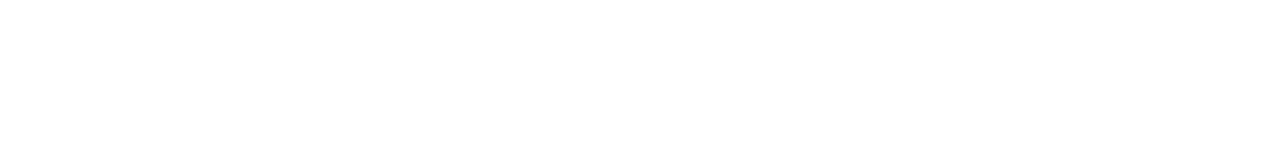
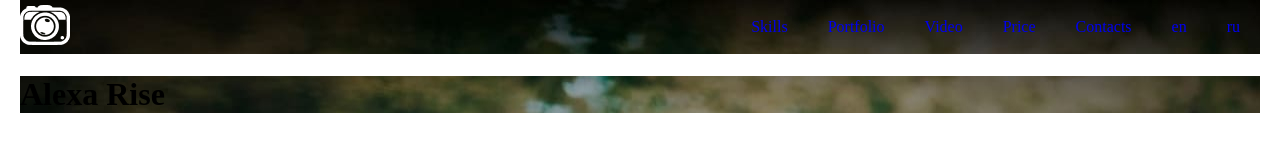
Before and after one commit to nikprosto/RSS, a plain HTML site: page portfolio/index.html in a window 1280 px wide. Drawn offline with Linux system fonts and the light colour scheme; files that its build step writes are made by us from their sources.

Commit message:
feat: add base nav and h1

```diff
--- a/portfolio/index.html
+++ b/portfolio/index.html
@@ -5,14 +5,64 @@
     <meta http-equiv="X-UA-Compatible" content="IE=edge">
     <meta name="viewport" content="width=device-width, initial-scale=1.0">
     <title>Portfolio</title>
-    <link rel="icon" href="img/favicon.ico">
-    <link rel="stylesheet" href="css/normalize.css">
-    <link rel="stylesheet" href="css/style.css">
+    <link rel="icon" href="assets/img/favicon.ico">
+    <link rel="stylesheet" href="normalize.css">
+    <link rel="stylesheet" href="style.css">
     <link rel="preconnect" href="https://fonts.googleapis.com">
     <link rel="preconnect" href="https://fonts.gstatic.com" crossorigin>
     <link href="https://fonts.googleapis.com/css2?family=Inter&family=Merriweather:wght@700&display=swap" rel="stylesheet">
 </head>
 <body>
+    <header class="header">
+        <div class="header-container">
+            <nav class="nav">
+                <a href="index.html"><img src="assets/img/logo.png" alt="logo"></a>
+                <ul class="nav-list">
+                    <li class="nav-item"><a href="#skills" class="nav-link">Skills</a></li>
+                    <li class="nav-item"><a href="#portfolio" class="nav-link">Portfolio</a></li>
+                    <li class="nav-item"><a href="#video" class="nav-link">Video</a></li>
+                    <li class="nav-item"><a href="#price" class="nav-link">Price</a></li>
+                    <li class="nav-item"><a href="#contacts" class="nav-link">Contacts</a></li>
+                    <li class="nav-item"><a href="eng.html" class="nav-link">en</a></li>
+                    <li class="nav-item"><a href="ru.html" class="nav-link">ru</a></li>
+                </ul>
+            </nav>
+        </div>
+    </header>
 
+    <main class="main">
+        <div class="container-hero">
+            <section class="section" id="hero">
+                <h1>Alexa Rise</h1>
+
+            </section>
+
+            <section class="section" id="skills">
+                <h2 class="section-title"></h2>
+            </section>
+
+            <section class="section" id="portfolio">
+                <h2 class="section-title"></h2>
+            </section>
+
+            <section class="section" id="video">
+                <h2 class="section-title"></h2>
+            </section>
+
+            <section class="section" id="price">
+                <h2 class="section-title"></h2>
+            </section>
+
+            <section class="section" id="contacts">
+                <h2 class="section-title"></h2>
+            </section>
+        </div>
+    </main>
+
+    <footer class="footer">
+        <div class="container">
+
+        </div>
+    </footer>
 </body>
 </html>
--- a/portfolio/style.css
+++ b/portfolio/style.css
@@ -0,0 +1,40 @@
+* {
+    box-sizing: border-box;
+}
+
+body {
+    max-width: 1440px;
+    margin: 0 auto;
+    padding: 0 20px;
+}
+
+.nav {
+    display: flex;
+    flex-direction: row;
+}
+
+.nav-list {
+    list-style: none;
+    display: flex;
+    align-items: center;
+    justify-content: space-evenly;
+    margin-left: auto;
+}
+
+.nav-link {
+    justify-content: space-between;
+    padding: 0 20px;
+    text-decoration: none;
+}
+
+.header-container {
+    background: url(assets/img/backgroung.jpg);
+    background-repeat: no-repeat;
+    background-position: center 0;
+}
+
+.container-hero {
+    background: url(assets/img/backgroung.jpg);
+    background-position: center -90px;
+    background-repeat: no-repeat;
+  }
```
Also changed, not shown: portfolio/assets/img/backgroung.jpg (added), portfolio/assets/img/logo.png (added), portfolio/assets/svg/logo.svg (added), portfolio/logo.png (added).
